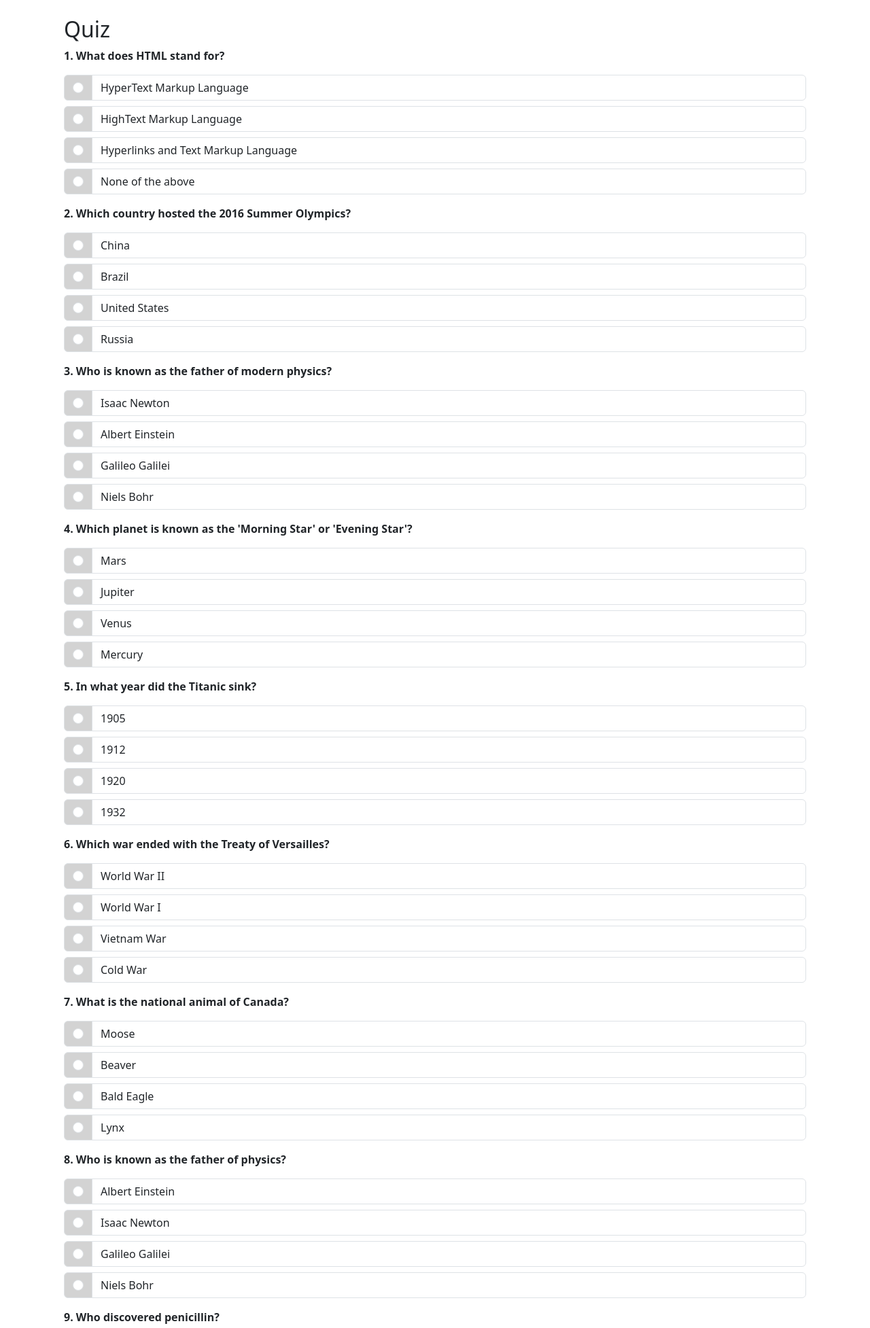
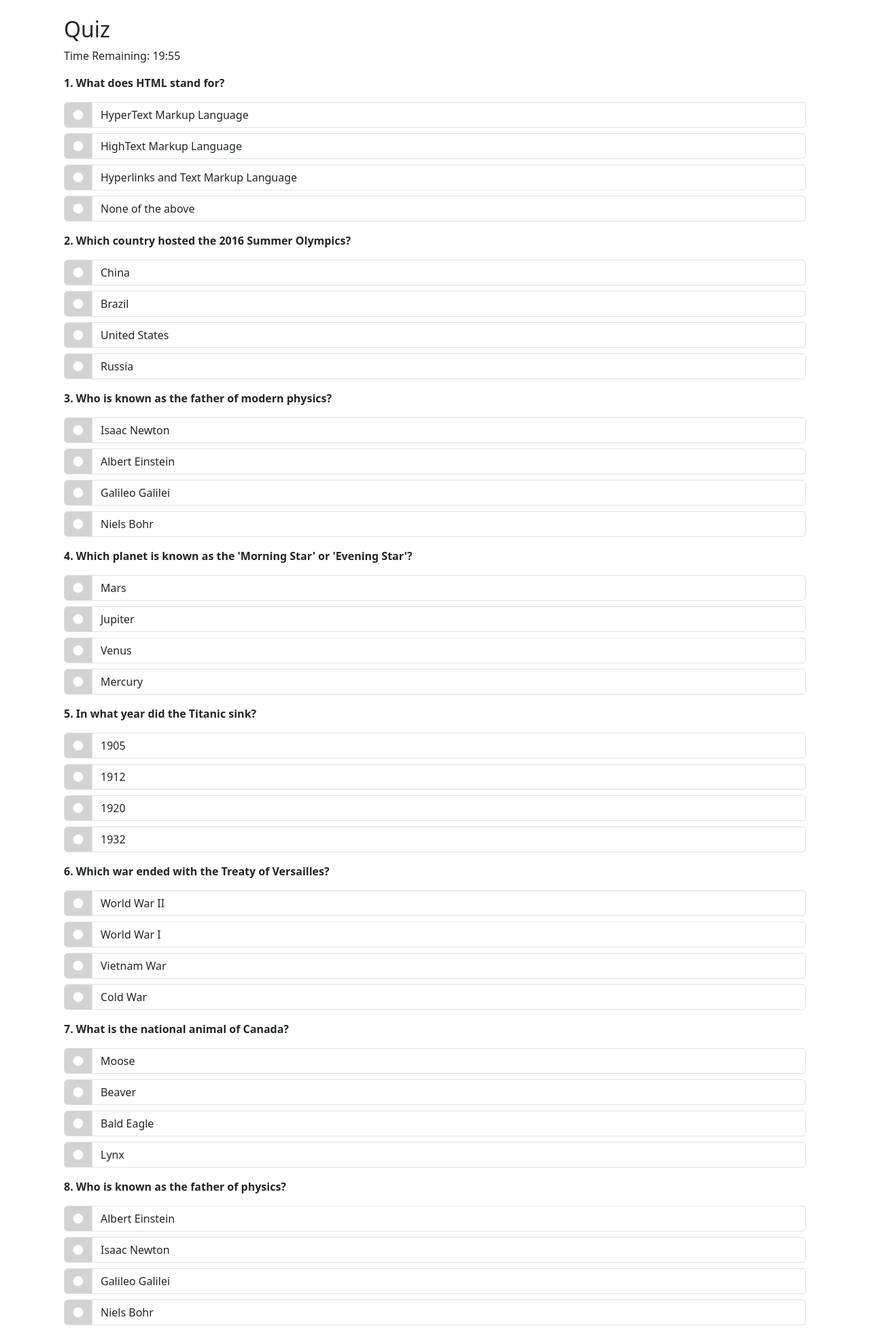
Before and after one commit to F1R3BLAZ3/quiz-app, a Flask app: page /quiz in a window 1280 px wide. Shown: the part 56-2010 px from the top of the page at 68% size. Run offline with Flask 3, Linux system fonts and the light colour scheme; a user stored in the database is signed in.

Commit message:
Addded a timer function for the quiz

```diff
--- a/app/routes.py
+++ b/app/routes.py
@@ -1,11 +1,13 @@
 from flask import render_template, redirect, url_for, flash, session, request
 from flask_login import login_user, logout_user, login_required, current_user
+from flask import Blueprint
+from flask import current_app
 from app import db, login_manager, csrf
 from app.forms import RegistrationForm, LoginForm, QuestionForm
 from app.models import User, QuizQuestion, QuizResult
 from app.services.quiz_service import get_random_questions
 from werkzeug.security import generate_password_hash, check_password_hash
-from flask import Blueprint
+from time import time
 import json
 
 # Create a blueprint for the routes
@@ -64,6 +66,9 @@ def dashboard():
 @main.route('/quiz', methods=['GET', 'POST'])
 @login_required
 def quiz():
+    # Set the time limit in the session based on the config
+    session['quiz_time_limit'] = current_app.config.get('QUIZ_TIME_LIMIT', 1200)
+
     def get_correct_answer(question_id):
         question = QuizQuestion.query.get(question_id)
         return question.correct_answer if question else None
@@ -71,6 +76,14 @@ def quiz():
     # Determine if this is a new quiz or a form submission
     if request.method == 'POST':
         print("This is the POST section of the quiz route")
+
+        # Check if the quiz is timed out
+        is_timeout = request.form.get('timeout') == "1"  # Check if timeout occurred
+        start_time = session.get('quiz_start_time')
+        if not is_timeout and start_time and (time() - start_time > session['quiz_time_limit']):
+            flash('Your time is up! Submitting the quiz.', 'warning')
+            return redirect(url_for('main.results'))
+
         user_answers = {}
 
         # Retrieve question IDs from the session
@@ -80,13 +93,13 @@ def quiz():
         print(f"Form data: {request.form}")  # Debug line
         print(f"Session quiz questions during POST: {question_ids}") # Debug line
 
-        # Calculate the score based on submitted answers
+        # Collect answers; treat unanswered questions as None if timeout
         for question_id in question_ids:
             selected_answer = request.form.get(f'answer_{question_id}')
-            print(f"Question ID {question_id}, Selected Answer: {selected_answer}")  # Debug line
-            user_answers[question_id] = selected_answer or 'None'  # Store user's answer
+            user_answers[question_id] = selected_answer or 'None'  # Default to 'None' if unanswered
 
-        score = sum(1 for question_id in question_ids if user_answers[question_id] == get_correct_answer(question_id))  # Use a function to get the correct answer
+        # Calculate score for the answers given so far
+        score = sum(1 for question_id in question_ids if user_answers[question_id] == get_correct_answer(question_id))
 
         # Check if all questions were answered
         if len(user_answers) != len(question_ids):
@@ -112,6 +125,7 @@ def quiz():
 
     # Store question IDs in session for later reference
     session['quiz_questions'] = [question.id for question in questions]
+    session['quiz_start_time'] = time()  # Set the starting time when the quiz begins
 
     # Debugging: print generated question IDs
     print("Generated Questions IDs (GET):", session['quiz_questions'])
--- a/app/templates/quiz.html
+++ b/app/templates/quiz.html
@@ -5,8 +5,10 @@
 {% block content %}
     <div class="container mt-4">
         <h2>Quiz</h2>
-        <form method="POST" action="{{ url_for('main.quiz') }}">
+        <div id="timer" class="mb-3">Time Remaining: <span id="time">20:00</span></div>
+        <form method="POST" action="{{ url_for('main.quiz') }}" id="quiz-form">
             <input type="hidden" name="csrf_token" value="{{ csrf_token() }}">
+            <input type="hidden" id="timeout" name="timeout" value="0">
 
             {% if questions %}
                 {% for question in questions %}
@@ -28,4 +30,33 @@
             {% endif %}
         </form>
     </div>
+
+    <script>
+        // Get the time limit from the session (you may need to pass this to the template)
+        let timeLimit = {{ session.get('quiz_time_limit', 1200) }};
+        let timerDisplay = document.getElementById('time');  // Change to target the time span directly
+
+        function startTimer(duration) {
+            let timer = duration, minutes, seconds;
+            let interval = setInterval(function () {
+                minutes = parseInt(timer / 60, 10);
+                seconds = parseInt(timer % 60, 10);
+                seconds = seconds < 10 ? "0" + seconds : seconds;
+
+                timerDisplay.textContent = minutes + ":" + seconds;
+
+                if (--timer < 0) {
+                    clearInterval(interval);  // Stop the timer
+                    document.getElementById('timeout').value = "1";  // Mark the timeout
+                    alert('Time is up! Submitting your quiz.');
+                    document.getElementById('quiz-form').submit();  // Submit the quiz form
+                }
+            }, 1000);
+        }
+
+
+        window.onload = function () {
+            startTimer(timeLimit);
+        };
+    </script>
 {% endblock %}
--- a/config.py
+++ b/config.py
@@ -6,3 +6,4 @@ class Config:
     SQLALCHEMY_TRACK_MODIFICATIONS = False
     SESSION_TYPE = 'filesystem'
     CSRF_ENABLED = True
+    QUIZ_TIME_LIMIT = 20 * 60  # Time limit in seconds (20 minutes)
```
Also changed, not shown: instance/site.db.
